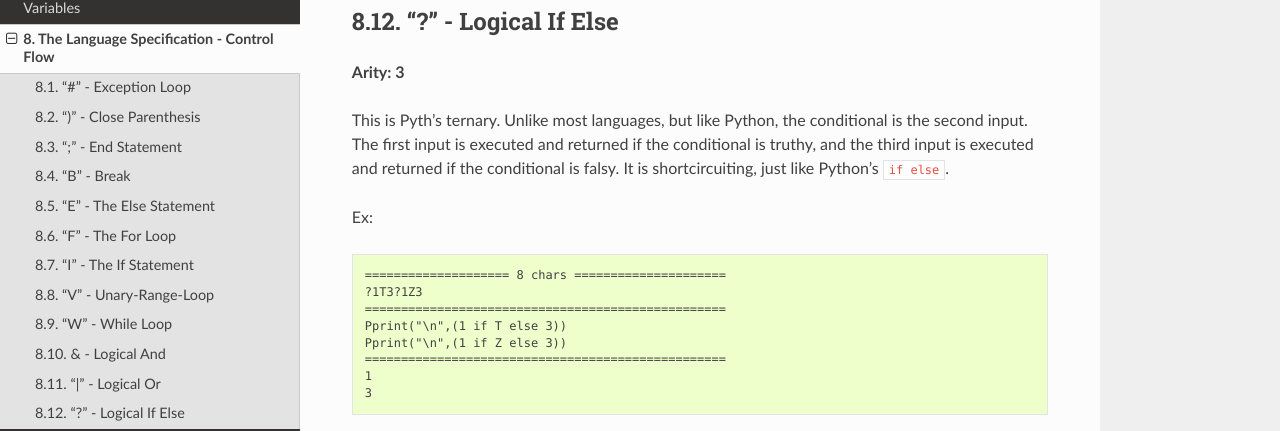
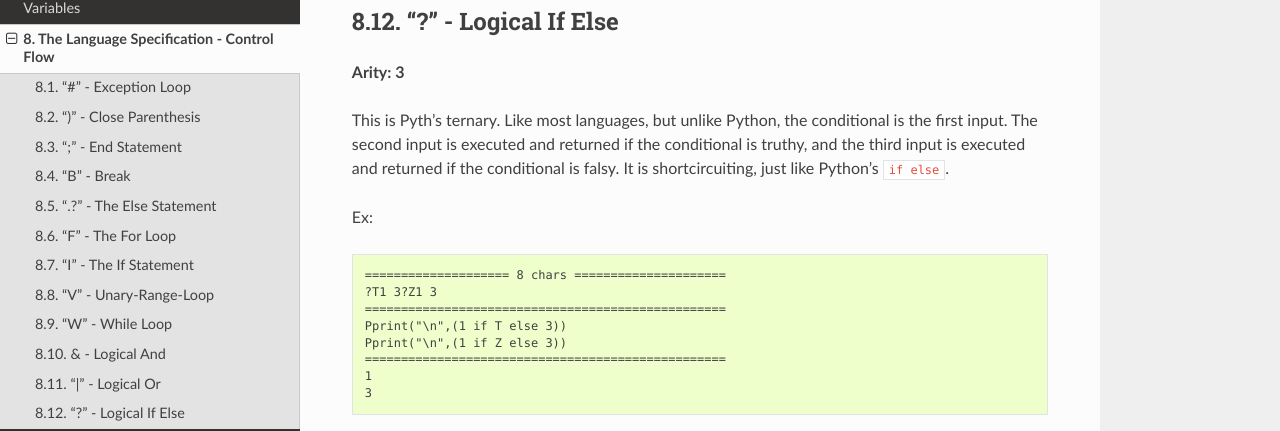
Before and after one commit to isaacg1/pyth, a Sphinx documentation site: the page built from docs/spec_control.rst, in a window 1280 px wide and 900 px high, scrolled down 5039 px. Shown: the part 296-727 px from the top of the window. Built offline with Sphinx 7.4.7 and the Read the Docs theme 2.0.0, drawn with Linux system fonts in a browser that asks for light colours; pages that are not in the unit, such as notebooks, are missing from menus; some of the changed text lies outside the part shown.

Commit message:
Update to current implementation of .? and ?
Closes #217.

```diff
--- a/docs/spec_control.rst
+++ b/docs/spec_control.rst
@@ -102,7 +102,7 @@
 	10
 	11
 
-8.5. "E" - The Else Statement
+8.5. ".?" - The Else Statement
 =============================
 
 **Arity: Unbounded**
@@ -112,7 +112,7 @@
 Ex::
 
 	==================================================
-	I>5T"It's greater")E"It's less than"
+	I>5T"It's greater").?"It's less than"
 	==================================================
 	if gt(5,T):
 	 Pprint("\n","It's greater")
@@ -243,12 +243,12 @@
 
 **Arity: 3**
 
-This is Pyth's ternary. Unlike most languages, but like Python, the conditional is the second input. The first input is executed and returned if the conditional is truthy, and the third input is executed and returned if the conditional is falsy.  It is shortcircuiting, just like Python's ``if else``.
+This is Pyth's ternary. Like most languages, but unlike Python, the conditional is the first input. The second input is executed and returned if the conditional is truthy, and the third input is executed and returned if the conditional is falsy.  It is shortcircuiting, just like Python's ``if else``.
 
 Ex::
 
     ==================== 8 chars =====================
-    ?1T3?1Z3
+    ?T1 3?Z1 3
     ==================================================
     Pprint("\n",(1 if T else 3))
     Pprint("\n",(1 if Z else 3))
```
